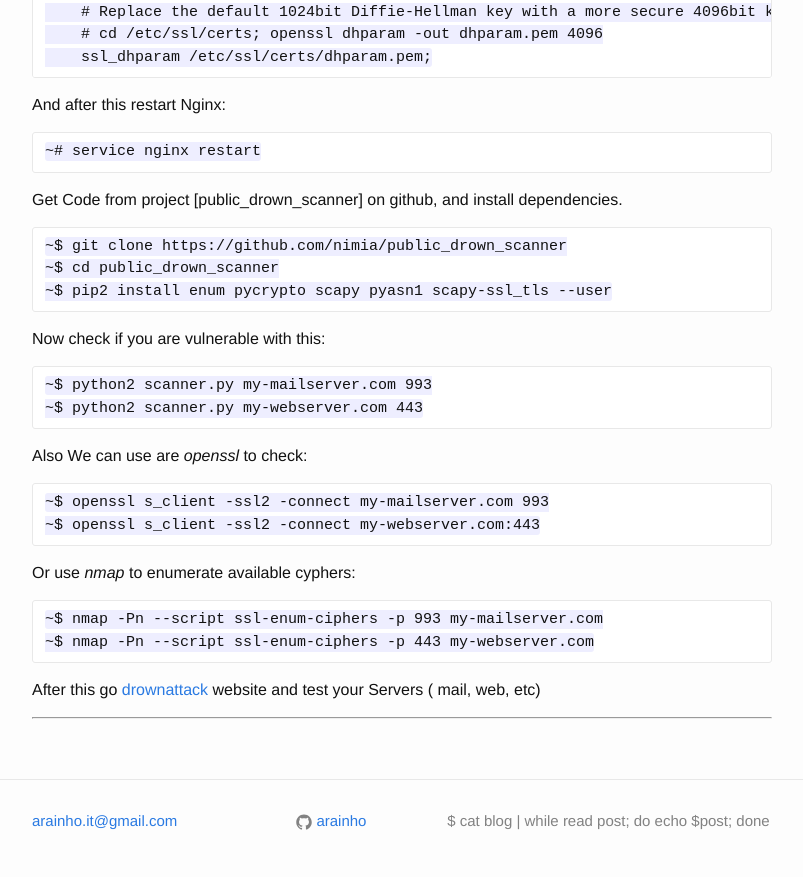
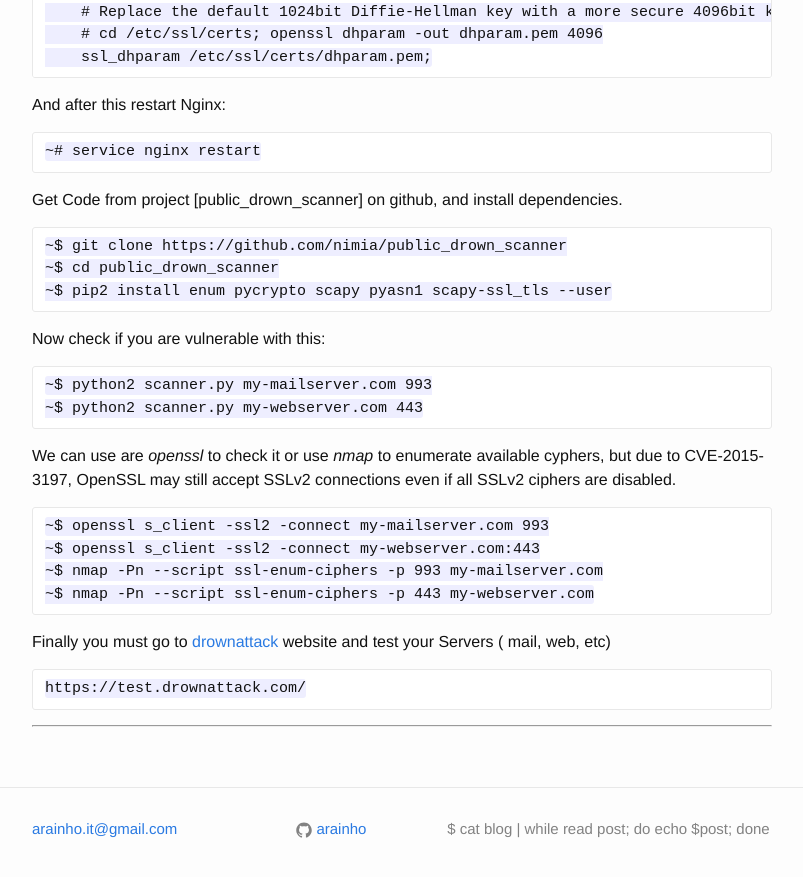
Before and after one commit to arainho/arainho.github.io, a Jekyll site: the page built from _posts/2016-03-02-drownattack-cve-2016-0703.md, in a window 1280 px wide and 900 px high, scrolled down 2246 px. Shown: the top 877 px of the window, without its empty margins (238-1041 px from the left). Built offline with Jekyll 4.4.1, drawn with Linux system fonts in a browser that asks for light colours.

Commit message:
add comments for CVE-2015-3197

```diff
--- a/_posts/2016-03-02-drownattack-cve-2016-0703.md
+++ b/_posts/2016-03-02-drownattack-cve-2016-0703.md
@@ -120,18 +120,17 @@ Now check if you are vulnerable with this:
     ~$ python2 scanner.py my-mailserver.com 993
     ~$ python2 scanner.py my-webserver.com 443
 
-Also We can use are _openssl_ to check:
+We can use are _openssl_ to check it or use _nmap_ to enumerate available cyphers, but
+due to CVE-2015-3197, OpenSSL may still accept SSLv2 connections even if all SSLv2 ciphers are disabled.
 
     ~$ openssl s_client -ssl2 -connect my-mailserver.com 993
     ~$ openssl s_client -ssl2 -connect my-webserver.com:443
-
-Or use _nmap_ to enumerate available cyphers:
-
     ~$ nmap -Pn --script ssl-enum-ciphers -p 993 my-mailserver.com
     ~$ nmap -Pn --script ssl-enum-ciphers -p 443 my-webserver.com
 
+Finally you must go to [drownattack] website and test your Servers ( mail, web, etc)
 
-After this go [drownattack] website and test your Servers ( mail, web, etc)
+    https://test.drownattack.com/
 
 
 ---
```
